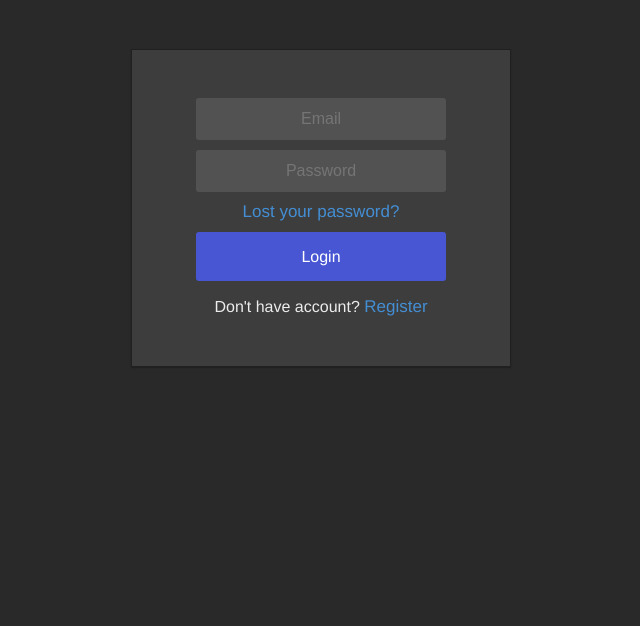
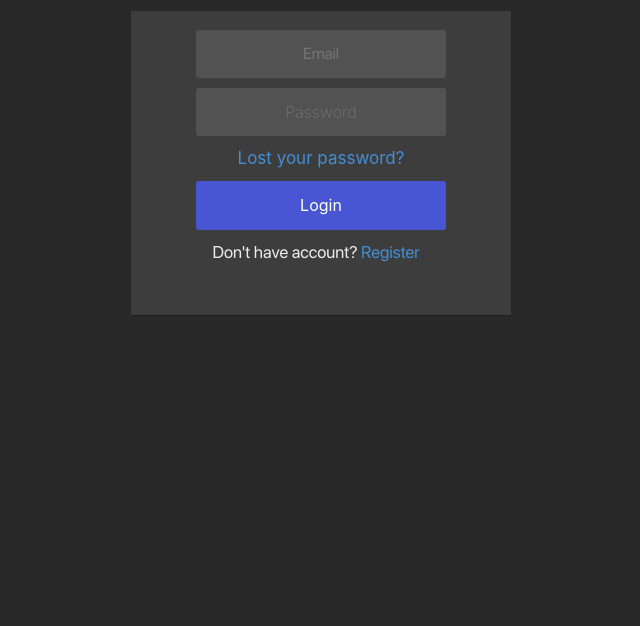
Before and after one commit to plopez01/ElecomClient, an Electron app: page login/login.html in a window 1024 px wide. Shown: the part 174-800 px from the top of the page, without its empty margins (191-831 px from the left). Drawn offline with nearby package versions, Linux system fonts and the light colour scheme; no server answers.

Commit message:
Login frontend small changes

```diff
--- a/login/login.html
+++ b/login/login.html
@@ -3,14 +3,20 @@
 <head>
     <meta charset="UTF-8">
     <meta name="viewport" content="width=device-width, initial-scale=1.0">
+    <link
+    rel="stylesheet"
+    href="https://maxcdn.bootstrapcdn.com/bootstrap/4.0.0/css/bootstrap.min.css"
+    integrity="sha384-Gn5384xqQ1aoWXA+058RXPxPg6fy4IWvTNh0E263XmFcJlSAwiGgFAW/dAiS6JXm"
+    crossorigin="anonymous"
+  />
     <link rel="stylesheet" href="loginstyles.css">
     <title>Login</title>
 </head>
 <body>
 
-    <hgroup>
-        <h1>Login</h1>
-      </hgroup>
+   <div class="title text-center mt-5">
+       <h1>Login</h1>
+   </div>
 
 	<div class="login">
 		<div class="login-screen">
@@ -26,9 +32,9 @@
                 </div>
 
                 <a id="login-button" class="btn" href="#">Login</a>
-                <p>Don't have account? <a class="register-link" href="../register/register.html">Register</a></p>
+                <p class="dont-have-text mr-3 mt-3">Don't have account? <a class="register-link mt-3" href="../register/register.html">Register</a></p>
 
-                <div id="error-msg" class="error-group">{ Error Message }</div>
+                <div id="error-msg" class="error-group"><p>{ Error Message }</p></div>
 			</div>
 		</div>
     </div>
--- a/login/loginstyles.css
+++ b/login/loginstyles.css
@@ -3,6 +3,16 @@
 @keyframes showError {
     0% {height: 0%; padding: 0px; visibility: visible;}
     100% {height: 100%; padding: 8px; visibility: visible;}
+}
+
+@font-face {
+    font-family: bold;
+    src: url(../fonts/GraphikBold.otf);
+}
+
+@font-face {
+    font-family: main;
+    src: url(../fonts/SFPro.ttf);
 }
 
 * {
@@ -13,37 +23,29 @@
     outline: none;
 }
 
+html {
+    font-size: 62.5%; /* 10px --> 1rem */
+}
+
 body {
-    font-family: Helvetica;
     background-color: var(--background);
-    padding: 50px;
+    padding: 5rem;
     color: var(--text);
 }
 
-hgroup {
-	text-align:center;
-	margin-top: 4em;
-}
-
-h1, h3 { font-weight: 300; }
+h1, h3 { font-family: bold;}
 
 .login {
     position: relative;
-    margin-bottom: 45px;
+    margin-bottom: 4.5rem;
 }
 
 .login-screen {
-	background: var(--primary_one);
-	padding: 3em 2em 2em 2em;
-    width: 380px;
-    margin: 4em auto;
-    border: 1px solid var(--primary_two);
+	background: var(--primary_one); /* 1 em = 16px */
+	padding: 1.875rem 1.25rem 1.25rem 1.25rem;
+    width: 38rem;
+    margin: 7.5rem auto;
 	box-shadow: rgba(0,0,0,0.14902) 0px 1px 1px 0px,rgba(0,0,0,0.09804) 0px 1px 2px 0px;
-}
-
-.app-title {
-    text-align: center;
-    color: #fff;
 }
 
 .login-form {
@@ -51,68 +53,68 @@ h1, h3 { font-weight: 300; }
 }
 
 .control-group {
-    margin-bottom: 10px;
+    margin-bottom: 1rem;
 }
 
 .error-group {
     background-color: var(--error);
     color: var(--text);
-    margin-bottom: -33px;
-    margin-left: -33px;
-    margin-right: -33px;
-    padding: 8px;
-    height: 100%;
+    padding: 0.1rem;
     visibility: hidden;
+}
+
+.error-group b {
+    font-size: 2rem;
 }
 
 input[type=text] {
     text-align: center;
     background-color: var(--input);
     color: var(--text);
-    border: 2px solid transparent;
-    border-radius: 3px;
-    font-size: 16px;
-    font-weight: 200;
-    padding: 10px 0;
-    width: 250px;
+    border: 0.2rem solid transparent;
+    border-radius: 0.3rem;
+    font-size: 1.6rem;
+    font-family: main;
+    padding: 1rem 0;
+    width: 25rem;
     transition: border .5s;
 }
 input[type=password] {
     text-align: center;
     background-color: var(--input);
     color: var(--text);
-    border: 2px solid transparent;
-    border-radius: 3px;
-    font-size: 16px;
+    border: 0.2rem solid transparent;
+    border-radius: 0.3rem;
+    font-size: 1.6rem;
     font-weight: 200;
-    padding: 10px 0;
-    width: 250px;
+    padding: 1rem 0;
+    width: 25rem;
     transition: border .5s;
 }
 
 input[type=text]:focus {
-    border: 2px solid var(--secondary_one);
+    border: 0.2rem solid var(--secondary_one);
     box-shadow: none;
 }
 
 input[type=password]:focus {
-    border: 2px solid var(--secondary_one);
+    border: 0.2rem solid var(--secondary_one);
     box-shadow: none;
 }
 .btn {
-      border: 2px solid transparent;
+      border: 0.2rem solid transparent;
       background: var(--secondary_one);
       color: #ffffff;
-      font-size: 16px;
-      line-height: 25px;
-      padding: 10px 0;
+      font-size: 1.6rem;
+      line-height: 2.5rem;
+      padding: 1rem 0;
       text-decoration: none;
       text-shadow: none;
       border-radius: 3px;
       box-shadow: none;
       transition: 0.25s;
       display: block;
-      width: 250px;
+      width: 25rem;
       margin: 0 auto;
 }
 
@@ -121,15 +123,15 @@ input[type=password]:focus {
 }
 
 .restorepass-link {
-    font-size: 17px;
+    font-size: 1.7rem;
     color: var(--url);
     display: block;
-    margin-top: 10px;
+    margin-top: 1rem;
     text-decoration: none;
  }
 
 .register-link {
-    font-size: 17px;
+    font-size: 1.7rem;
     color: var(--url);
     text-decoration: none;
 }
@@ -140,6 +142,12 @@ input[type=password]:focus {
 }
 
 .register-link:hover {
-  transition: all 0.5s ease-out;
-  text-decoration: underline;
+    transition: .5s ease;
+    text-decoration: none;
 }
+
+.dont-have-text {
+    font-size: 1.7rem;
+    font-family: main;
+    color: var(--text);
+}
```
Also changed, not shown: fonts/GraphikBold.otf (added), fonts/SFPro.ttf (added), 1 other file.
